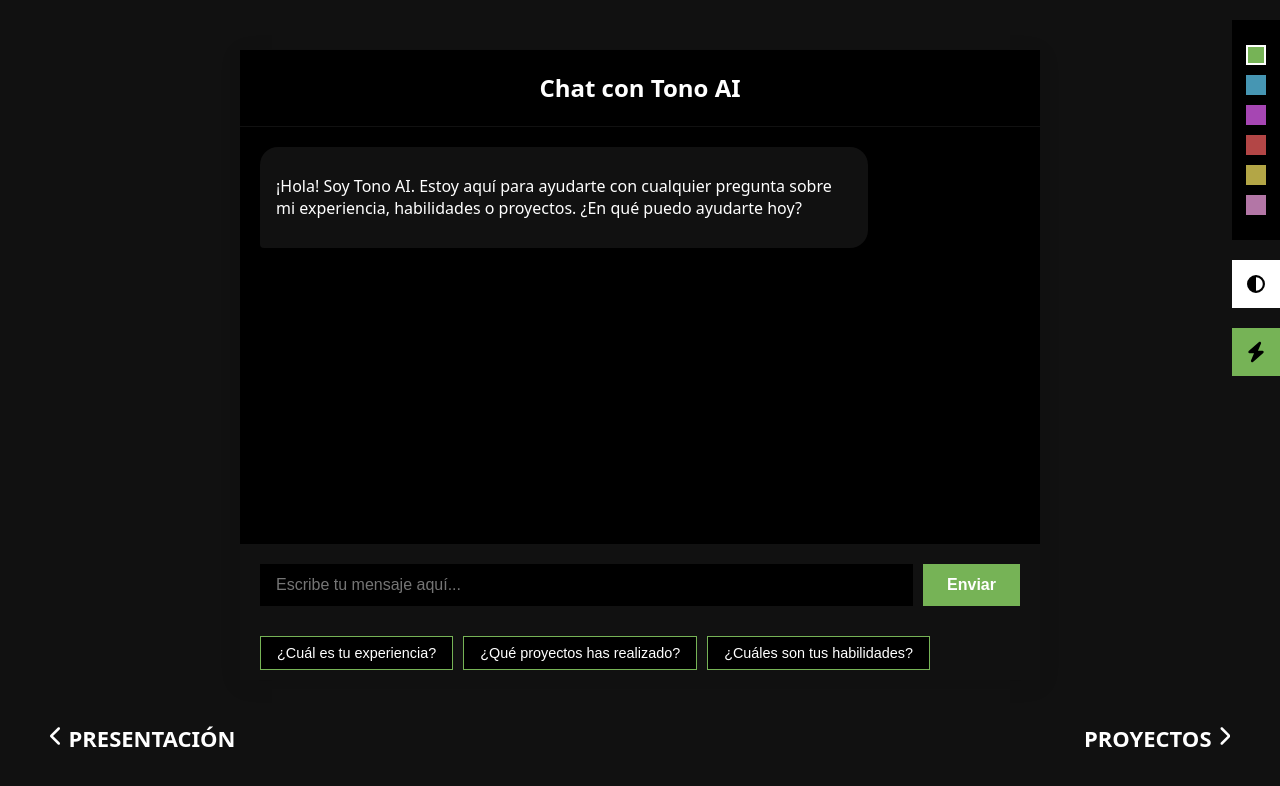
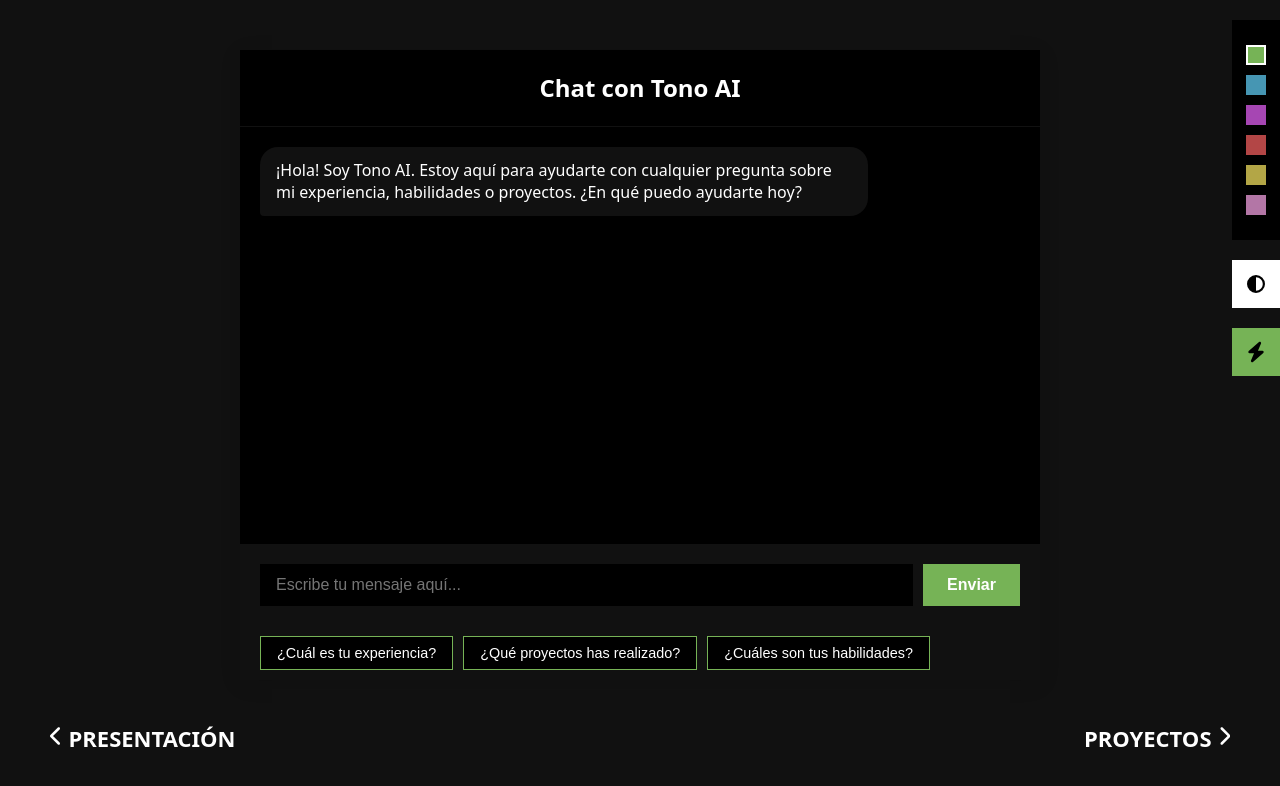
Before and after one commit to tonomolla6/portfolio, a Nuxt app: page /about in a window 1280 px wide. Shown: the top 786 px of the page. Built offline with nearby package versions, Linux system fonts and the light colour scheme.

Commit message:
Solved all

```diff
--- a/assets/css/global.css
+++ b/assets/css/global.css
@@ -74,6 +74,11 @@ h5,
 h6 {
   margin-top: 0;
   color: var(--theme-color-secondary);
+}
+
+
+.about p {
+  margin: 0px !important;
 }
 
 p {
--- a/pages/about.vue
+++ b/pages/about.vue
@@ -184,10 +184,6 @@ export default {
 </script>
 
 <style scoped>
-p {
-  margin: 0px !important;
-}
-
 .about {
   background-color: var(--theme-background-secondary);
   height: 100vh;
```
